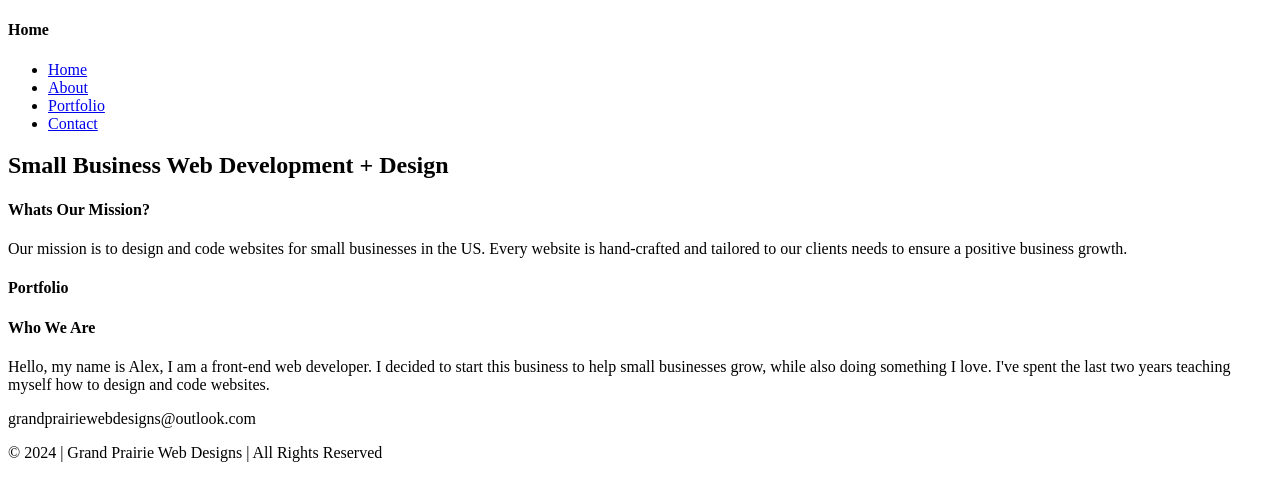
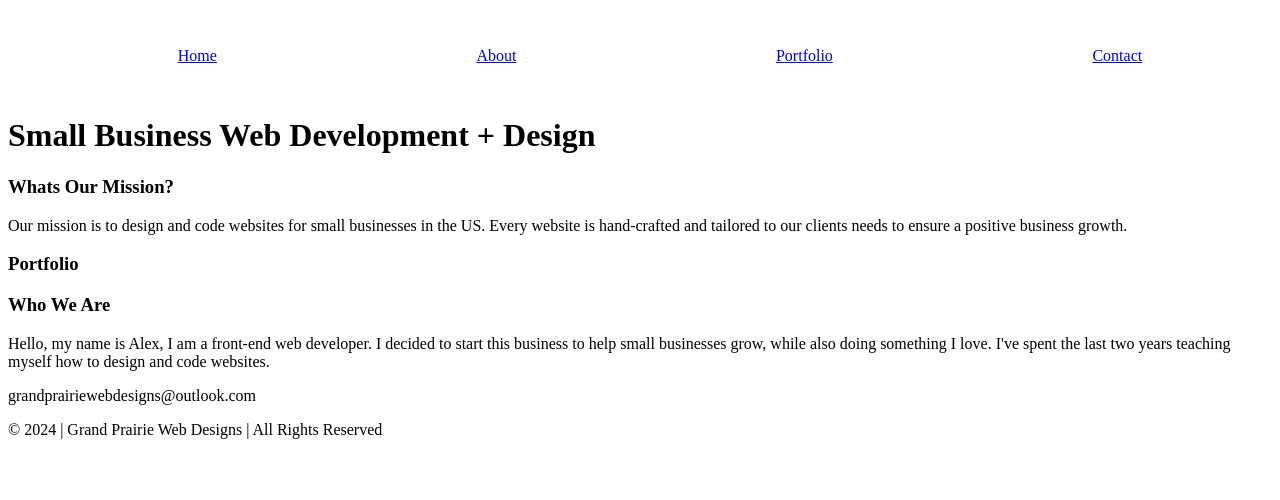
Before and after one commit to Alexxanderr20/gpwebdesigns, a plain HTML site: page index.html in a window 1280 px wide. Drawn offline with Linux system fonts and the light colour scheme.

Commit message:
adjusted navigation bar

```diff
--- a/index.html
+++ b/index.html
@@ -2,14 +2,11 @@
 <html>
     <head>
         <title>Home</title>
-        <link rel="stylesheet" type="text/css" href="style.css">
+        <link rel="stylesheet" type="text/css" href="styles.css">
     </head>
 
     <body>
       <nav>
-        <div class="logo">
-          <h4>Home</h4>
-        </div>
         <ul class="nav-links">
           <li><a href="index.html">Home</a></li>
           <li><a href="about.html">About</a></li>
@@ -18,22 +15,25 @@
         </ul>
         </nav>
 
-        <h2>
+        <h1>
             Small Business Web Development + Design
-        </h2>
+        </h1>
 
-        <h4>
+        <h3>
             Whats Our Mission?
-        </h4>
+        </h3>
         <p>
             Our mission is to design and code websites for small businesses in the US.
         Every website is hand-crafted and tailored to our clients needs to ensure a
         positive business growth.
         </p>
 
-        <h4>Portfolio</h4>
+        <h3>Portfolio</h3>
+        <div></div>
+        <div></div>
+        <div></div>
 
-        <h4>Who We Are</h4>
+        <h3>Who We Are</h3>
         <p>Hello, my name is Alex, I am a front-end web developer. I decided to start this
             business to help small businesses grow, while also doing something I love. I've spent the last
             two years teaching myself how to design and code websites.
--- a/styles.css
+++ b/styles.css
@@ -0,0 +1,12 @@
+* {
+    border-box: none;
+}
+
+.nav-links {
+    display: flex;
+    justify-content: space-around;
+    align-items: center;
+    min-height: 10vh;
+    /* background-color: #f1356d; */
+    color: white;
+}
```
